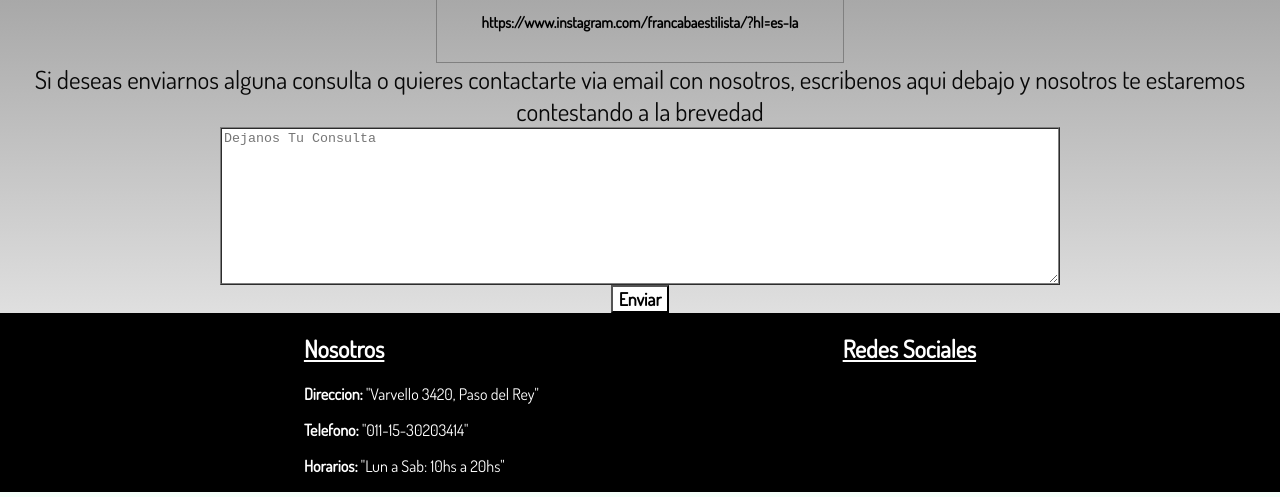
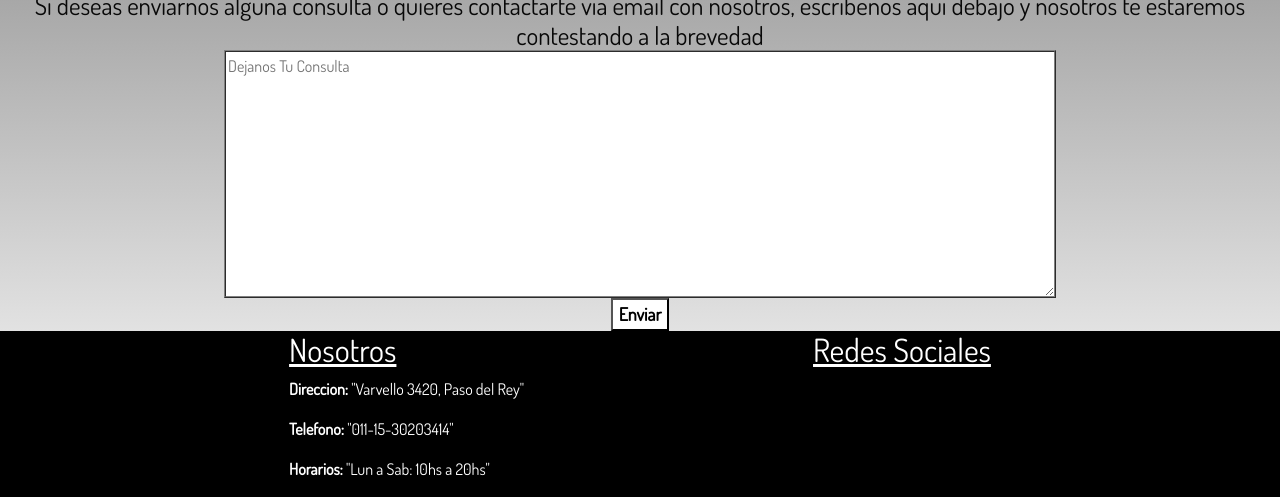
Before and after one commit to Angel-Lesme/nuevo_repo, a plain HTML site: page html/contactos.html in a window 1280 px wide. Shown: the part 618-1115 px from the top of the page. Drawn offline with Linux system fonts and the light colour scheme; files that its build step writes are made by us from their sources.

Commit message:
agregando archivo boostrap

```diff
--- a/html/contactos.html
+++ b/html/contactos.html
@@ -6,6 +6,7 @@
     <meta name="viewport" content="width=device-width, initial-scale=1.0">
     <title>Contactos</title>
     <link href='http://fonts.googleapis.com/css?family=Dosis' rel='stylesheet' type='text/css'/>
+    <link rel="stylesheet" href="./css/cssBoostrap/bootstrap.min.css">
     <link rel="stylesheet" href="../sass/style.css">
     <link rel="stylesheet" href="../css/contactos.css">
 </head>
--- a/html/nosotros.html
+++ b/html/nosotros.html
@@ -6,6 +6,7 @@
     <meta name="viewport" content="width=device-width, initial-scale=1.0">
     <title>Nosotros</title>
     <link href='http://fonts.googleapis.com/css?family=Dosis' rel='stylesheet' type='text/css'/>
+    <link rel="stylesheet" href="./css/cssBoostrap/bootstrap.min.css">
     <link rel="stylesheet" href="../sass/style.css">
     <link rel="stylesheet" href="../css/nosotros.css">
 </head>
```
Also changed, not shown: html/turnos.html (+1 -0 lines).
